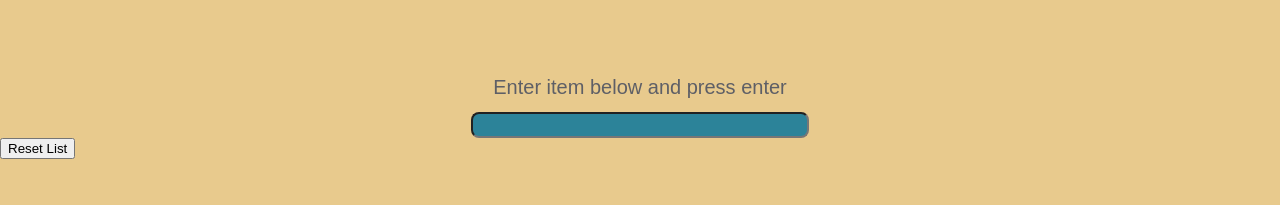
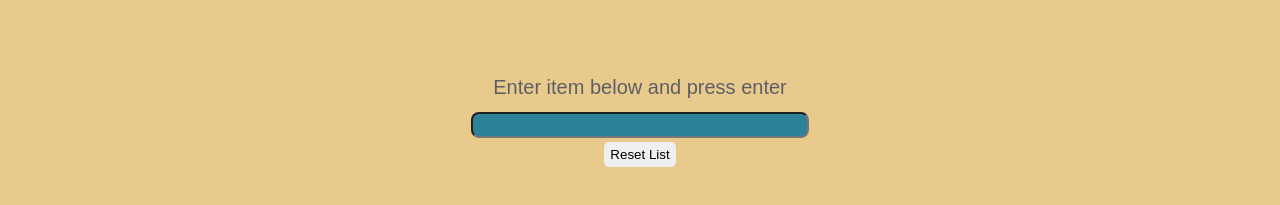
Before and after one commit to mirandaio/shopping-list, a plain HTML site: page index.html in a window 1280 px wide. Shown: the part 143-348 px from the top of the page. Drawn offline with nearby package versions, Linux system fonts and the light colour scheme.

Commit message:
Add some more styling

```diff
--- a/css/main.css
+++ b/css/main.css
@@ -88,3 +88,17 @@ li {
 .close:hover {
   color: #ff2a38;
 }
+
+button {
+  display: block;
+  margin: 4px auto 0 auto;
+  border: 0;
+  height: 25px;
+  cursor: pointer;
+  border-radius: 5px;
+  outline: none;
+}
+
+button:hover {
+  background-color: #575757;
+}
```
